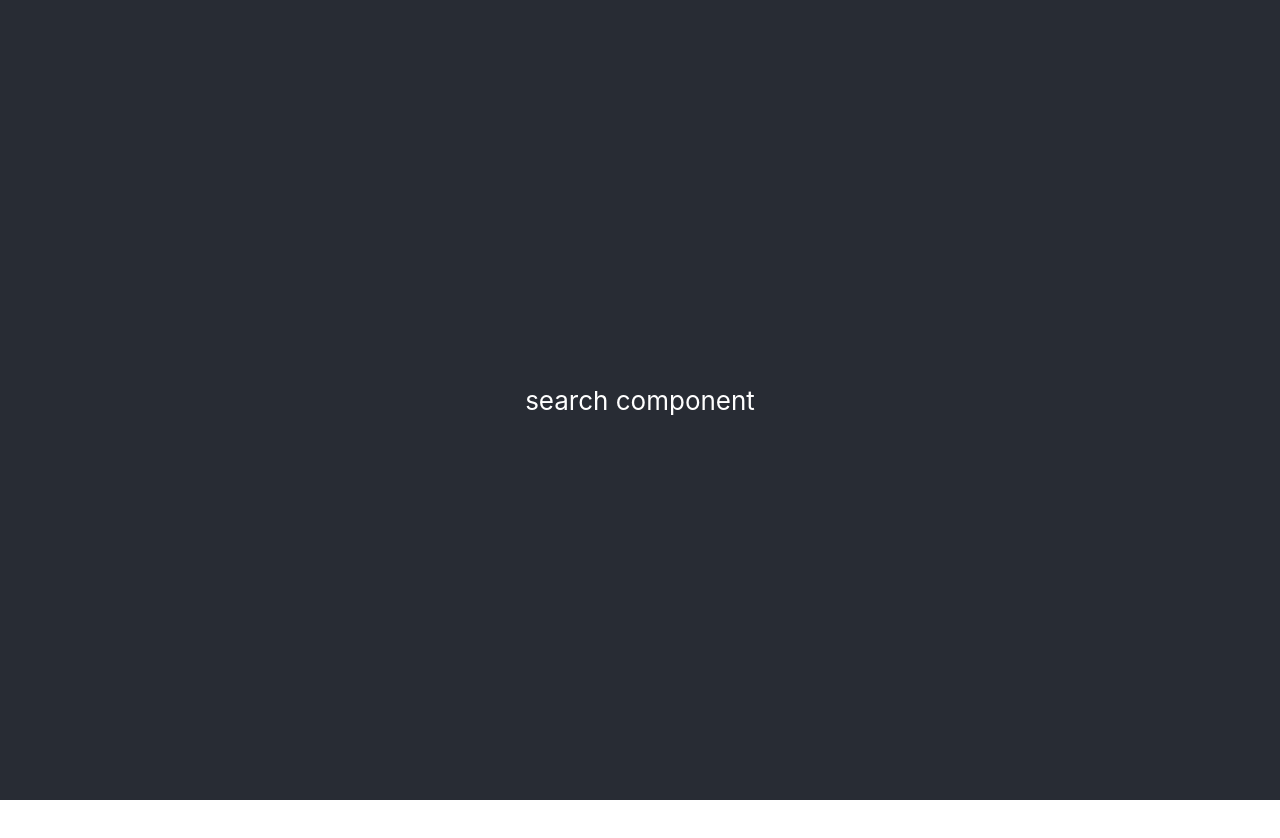
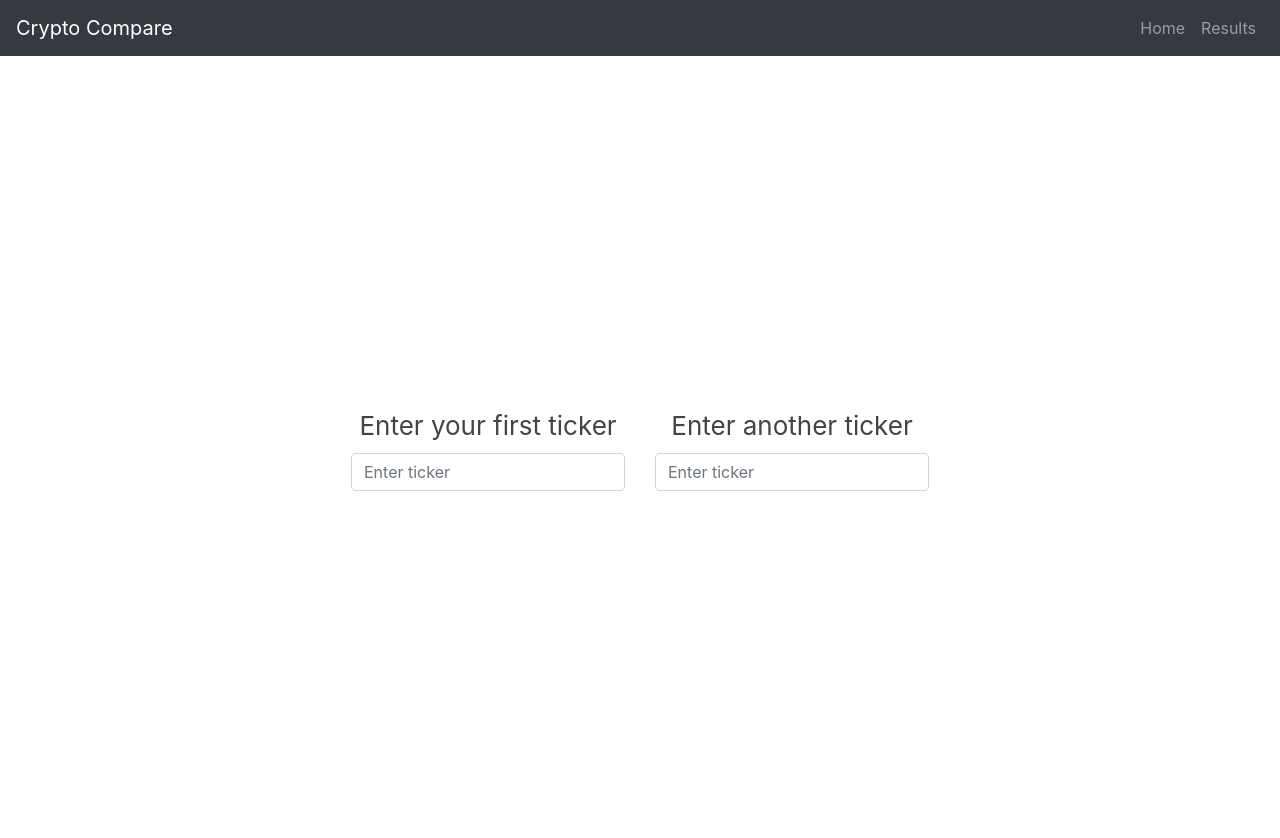
Before and after one commit to carlgwsmith/crypto-compare, a React (Create React App) app: page / in a window 1280 px wide. Shown: the top 838 px of the page. Before the commit the page ends 800 px from the top, so only its background shows below. Built offline with nearby package versions, Linux system fonts and the light colour scheme.

Commit message:
just a start

```diff
--- a/src/App.css
+++ b/src/App.css
@@ -14,14 +14,14 @@
 }
 
 .App-header {
-  background-color: #282c34;
+ /* background-color: #282c34; */
   min-height: 100vh;
   display: flex;
   flex-direction: column;
   align-items: center;
   justify-content: center;
   font-size: calc(10px + 2vmin);
-  color: white;
+  color: #444;
 }
 
 .App-link {
--- a/src/App.js
+++ b/src/App.js
@@ -1,11 +1,17 @@
 import Search from './components/Search'
+import CustomNav from './components/CustomNav'
 import './App.css';
+import "bootstrap/dist/css/bootstrap.min.css";
 
 function App() {
   return (
     <div className="App">
+      <CustomNav/>
       <header className="App-header">
-      <Search/>
+        <div className="row">
+          <div className="col-sm-6"><Search label="Enter your first ticker"/></div>
+          <div className="col-sm-6"><Search label="Enter another ticker"/></div>
+        </div>
       </header>
     </div>
   );
--- /dev/null
+++ b/src/components/CustomNav.js
@@ -0,0 +1,22 @@
+import { Nav, Navbar, NavDropdown } from "react-bootstrap";
+
+function CustomNav(){
+  return(
+<Navbar collapseOnSelect expand="lg" bg="dark" variant="dark">
+      <Navbar.Brand href="#home">
+        Crypto Compare
+      </Navbar.Brand>
+      <Navbar.Toggle aria-controls="responsive-navbar-nav" />
+      <Navbar.Collapse id="responsive-navbar-nav">
+        <Nav className="ml-auto">
+          <Nav.Link href="#">Home</Nav.Link>
+          <Nav.Link eventKey={2} href="#memes">
+            Results
+          </Nav.Link>
+        </Nav>
+      </Navbar.Collapse>
+    </Navbar>
+  )
+}
+
+export default CustomNav
--- a/src/components/Search.js
+++ b/src/components/Search.js
@@ -1,10 +1,18 @@
-import styled from "styled-components";
+//import styled from "styled-components";
 
-function Search(){
+import { Form } from "react-bootstrap";
+import { FormGroup, FormControl, FormLabel} from "react-bootstrap"
+
+function Search(props){
     return(
-        <div>
-            search component
-        </div>
+      <div>
+          <Form>
+              <Form.Group controlId="Search">
+                <Form.Label>{props.label}</Form.Label>
+                <Form.Control type="text" placeholder="Enter ticker" />
+              </Form.Group>
+          </Form>
+      </div>
     )
 }
 
```
